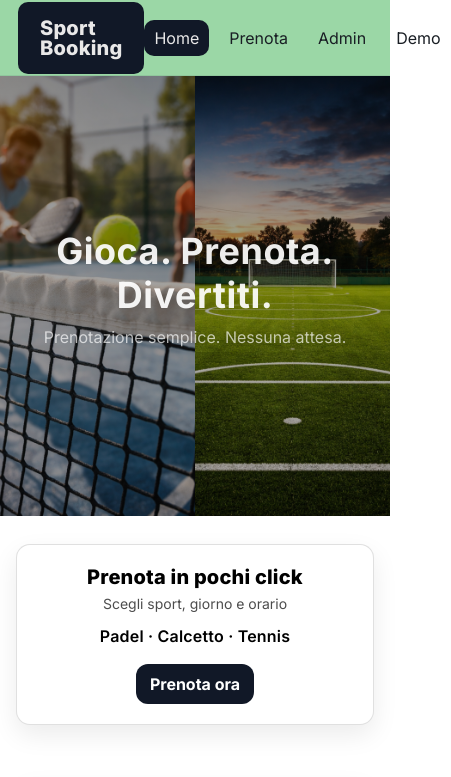
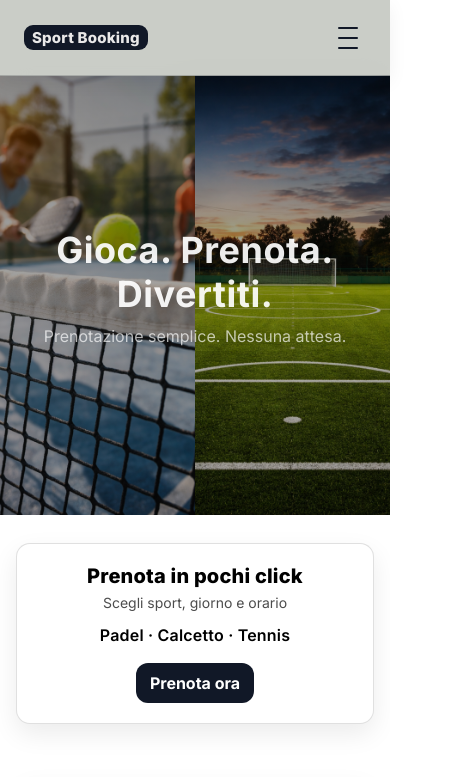
Before and after one commit to michelangelomancini4/sport-booking-system, a React (Vite) app in the folder frontend/: page / in a window 390 px wide. Shown: the top 777 px of the page, 451 px wide, since content can reach past the window. Built offline with nearby package versions, Linux system fonts and the light colour scheme; no server answers; a web font is replaced by a local one.

Commit message:
feat(navbar): add responsive hamburger menu for mobile and tablet

```diff
--- a/frontend/src/components/Navbar.jsx
+++ b/frontend/src/components/Navbar.jsx
@@ -1,33 +1,48 @@
 import { NavLink } from "react-router-dom";
+import { useState } from "react";
 import styles from "./Navbar.module.css";
 
 export default function Navbar() {
+    const [open, setOpen] = useState(false);
+
+    const close = () => setOpen(false);
+
     return (
         <nav className={styles.nav}>
+            <div className={styles.inner}>
+                <NavLink to="/" onClick={close} className={styles.brandLink}>
+                    <div className={styles.logo}>Sport Booking</div>
+                </NavLink>
+
+
+                {/* Hamburger: visibile solo su mobile via CSS */}
+                <button
+                    className={styles.menuBtn}
+                    onClick={() => setOpen((v) => !v)}
+                    aria-label={open ? "Chiudi menu" : "Apri menu"}
+                    aria-expanded={open}
+                >
+                    {/* icona semplice */}
+                    <span className={styles.burger} />
+                    <span className={styles.burger} />
+                    <span className={styles.burger} />
+                </button>
+
+                <div className={`${styles.links} ${open ? styles.open : ""}`}>
                     <NavLink
                         to="/"
+                        end
+                        onClick={close}
                         className={({ isActive }) =>
                             isActive ? `${styles.link} ${styles.active}` : styles.link
                         }
-            >
-                <div className={styles.logo}>Sport Booking</div>
-
-            </NavLink>
-
-
-            <div className={styles.links}>
-                <NavLink
-                    to="/"
-                    className={({ isActive }) =>
-                        isActive ? `${styles.link} ${styles.active}` : styles.link
-                    }
-                    end
                     >
                         Home
                     </NavLink>
 
                     <NavLink
                         to="/booking"
+                        onClick={close}
                         className={({ isActive }) =>
                             isActive ? `${styles.link} ${styles.active}` : styles.link
                         }
@@ -37,6 +52,7 @@ export default function Navbar() {
 
                     <NavLink
                         to="/admin"
+                        onClick={close}
                         className={({ isActive }) =>
                             isActive ? `${styles.link} ${styles.active}` : styles.link
                         }
@@ -46,6 +62,7 @@ export default function Navbar() {
 
                     <NavLink
                         to="/demo"
+                        onClick={close}
                         className={({ isActive }) =>
                             isActive ? `${styles.link} ${styles.active}` : styles.link
                         }
@@ -53,6 +70,7 @@ export default function Navbar() {
                         Demo
                     </NavLink>
                 </div>
+            </div>
         </nav>
     );
 }
--- a/frontend/src/components/Navbar.module.css
+++ b/frontend/src/components/Navbar.module.css
@@ -1,14 +1,30 @@
 .nav {
+    position: fixed;
+    top: 0;
+    left: 0;
+    right: 0;
+    z-index: 50;
+
+    height: 75px;
+
+    background: rgba(186, 190, 181, 0.756);
+    backdrop-filter: blur(14px);
+    -webkit-backdrop-filter: blur(14px);
+    border-bottom: 1px solid rgba(17, 24, 39, 0.10);
+    box-shadow: 0 6px 18px rgba(17, 24, 39, 0.06);
+}
+
+.inner {
+    margin: 0 auto;
+    padding: 0 24px;
+    height: 100%;
+
     display: flex;
     align-items: center;
     justify-content: space-between;
-    height: 75px;
+}
 
-    background: rgba(73, 182, 93, 0.547);
-    backdrop-filter: blur(10px);
-    border-bottom: 1px solid rgba(17, 24, 39, 0.08);
-    padding: 0 18px;
-}
+
 
 
 .logo {
@@ -16,7 +32,8 @@
     letter-spacing: 0.2px;
     font-size: 20px;
     line-height: 1;
-
+    background-color: #111827;
+    color: #e9e8e8;
     padding: 8px 12px;
     border-radius: 12px;
 }
@@ -27,6 +44,11 @@
     display: flex;
     gap: 10px;
     align-items: center;
+}
+
+.brandLink {
+    text-decoration: none;
+    color: inherit;
 }
 
 .link {
@@ -49,3 +71,90 @@
     background: #111827;
     color: #e9e8e8;
 }
+
+/* --- Hamburger hidden on desktop --- */
+.menuBtn {
+    display: none;
+    border: 0;
+    background: transparent;
+    padding: 10px;
+    border-radius: 10px;
+}
+
+.menuBtn:hover {
+    background: rgba(0, 0, 0, 0.06);
+}
+
+.burger {
+    display: block;
+    width: 22px;
+    height: 2px;
+    background: #111827;
+    margin: 4px 0;
+    border-radius: 2px;
+}
+
+@media (max-width: 768px) {
+
+    /* mostra hamburger */
+    .menuBtn {
+        display: inline-flex;
+        flex-direction: column;
+        justify-content: center;
+        align-items: center;
+    }
+
+    .logo {
+        font-size: 16px;
+        padding: 6px 10px;
+        border-radius: 10px;
+    }
+
+    /* menu dropdown */
+    .links {
+        position: absolute;
+        top: 75px;
+        left: 0;
+        right: 0;
+
+        display: none;
+        flex-direction: column;
+        gap: 6px;
+        padding: 12px 16px;
+
+        background: rgba(255, 255, 255, 0.94);
+        backdrop-filter: blur(14px);
+        -webkit-backdrop-filter: blur(14px);
+        border-bottom: 1px solid rgba(17, 24, 39, 0.10);
+    }
+
+    .open {
+        display: flex;
+    }
+
+    .link {
+        width: 100%;
+        padding: 12px;
+        border-radius: 12px;
+        font-size: 16px;
+    }
+}
+
+@media (max-width: 400px) {
+
+
+
+    .logo {
+        font-size: 15px;
+        padding: 5px 8px;
+        border-radius: 9px;
+    }
+
+    .menuBtn {
+        padding: 8px;
+    }
+
+    .burger {
+        width: 20px;
+    }
+}
--- a/frontend/src/layout/DefaultLayout.module.css
+++ b/frontend/src/layout/DefaultLayout.module.css
@@ -5,13 +5,12 @@
 
 .header {}
 
-.navbar {
-    max-width: 1100px;
-    margin: 0 auto;
-    /* padding: 10px 18px; */
+.navbar {}
+
+.main {
+    padding-top: 75px;
+    /* stessa altezza navbar */
 }
-
-.main {}
 
 .footer {
     background: #fff;
```
Lines whose indentation alone changed are shown as unchanged.
